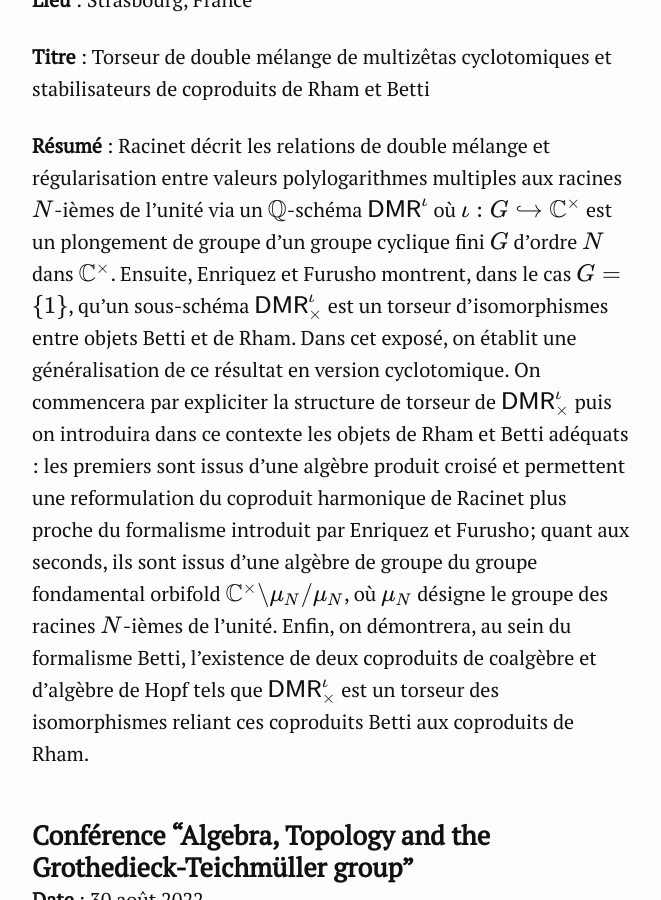
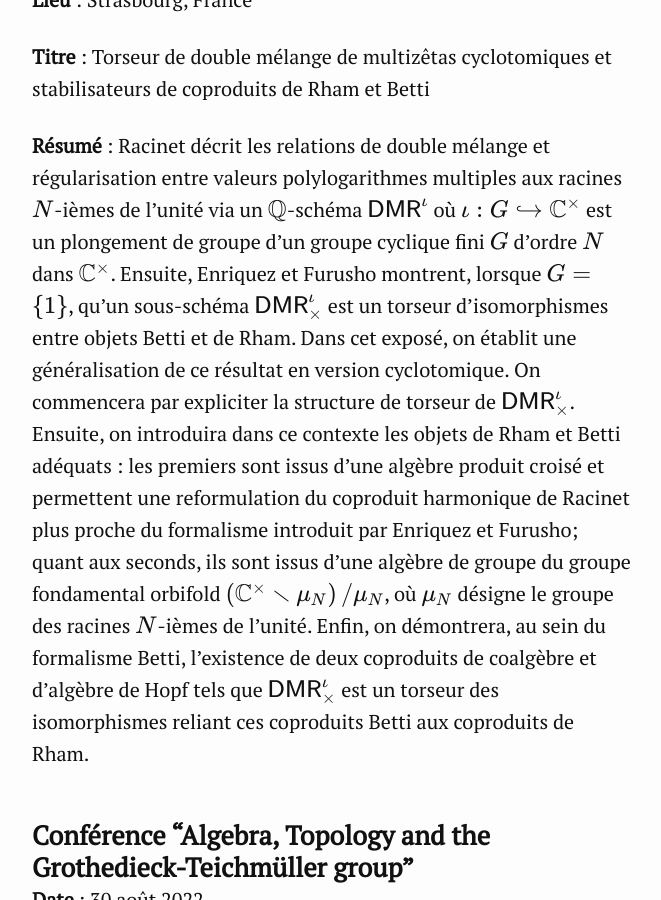
Before and after one commit to khalefyaddaden/khalefyaddaden.github.io, a Jekyll site: the page built from research.fr.markdown, in a window 1280 px wide and 900 px high, scrolled down 1925 px. Shown: the whole window, without its empty margins (308-969 px from the left). Built offline with Jekyll 4.4.1, drawn with Linux system fonts in a browser that asks for light colours; nearby versions of some CDN libraries.

Commit message:
Talk update 3

```diff
--- a/research.fr.markdown
+++ b/research.fr.markdown
@@ -31,7 +31,7 @@ Par ailleurs, pour $$G=\{1\}$$, Enriquez et Furusho montrent qu'un sous-schéma
 
 **Titre** : Torseur de double mélange de multizêtas cyclotomiques et stabilisateurs de coproduits de Rham et Betti
 
-**Résumé** : Racinet décrit les relations de double mélange et régularisation entre valeurs polylogarithmes multiples aux racines $$N$$-ièmes de l'unité via un $$\mathbb{Q}$$-schéma $$\mathsf{DMR}^{\iota}$$ où $$\iota : G \hookrightarrow \mathbb{C}^{\times}$$ est un plongement de groupe d'un groupe cyclique fini $$G$$ d'ordre $$N$$ dans $$\mathbb{C}^{\times}$$. Ensuite, Enriquez et Furusho montrent, dans le cas $$G=\{1\}$$, qu'un sous-schéma $$\mathsf{DMR}^{\iota}_{\times}$$ est un torseur d'isomorphismes entre objets Betti et de Rham. Dans cet exposé, on établit une généralisation de ce résultat en version cyclotomique. On commencera par expliciter la structure de torseur de $$\mathsf{DMR}^{\iota}_{\times}$$ puis on introduira dans ce contexte les objets de Rham et Betti adéquats : les premiers sont issus d'une algèbre produit croisé et permettent une reformulation du coproduit harmonique de Racinet plus proche du formalisme introduit par Enriquez et Furusho; quant aux seconds, ils sont issus d'une algèbre de groupe du groupe fondamental orbifold $$\mathbb{C}^{\times} \backslash \mu_{N} / \mu_{N}$$, où $$\mu_{N}$$ désigne le groupe des racines $$N$$-ièmes de l'unité. Enfin, on démontrera, au sein du formalisme Betti, l'existence de deux coproduits de coalgèbre et d'algèbre de Hopf tels que $$\mathsf{DMR}^{\iota}_{\times}$$ est un torseur des isomorphismes reliant ces coproduits Betti aux coproduits de Rham.
+**Résumé** : Racinet décrit les relations de double mélange et régularisation entre valeurs polylogarithmes multiples aux racines $$N$$-ièmes de l'unité via un $$\mathbb{Q}$$-schéma $$\mathsf{DMR}^{\iota}$$ où $$\iota : G \hookrightarrow \mathbb{C}^{\times}$$ est un plongement de groupe d'un groupe cyclique fini $$G$$ d'ordre $$N$$ dans $$\mathbb{C}^{\times}$$. Ensuite, Enriquez et Furusho montrent, lorsque $$G=\{1\}$$, qu'un sous-schéma $$\mathsf{DMR}^{\iota}_{\times}$$ est un torseur d'isomorphismes entre objets Betti et de Rham. Dans cet exposé, on établit une généralisation de ce résultat en version cyclotomique. On commencera par expliciter la structure de torseur de $$\mathsf{DMR}^{\iota}_{\times}$$. Ensuite, on introduira dans ce contexte les objets de Rham et Betti adéquats : les premiers sont issus d'une algèbre produit croisé et permettent une reformulation du coproduit harmonique de Racinet plus proche du formalisme introduit par Enriquez et Furusho; quant aux seconds, ils sont issus d'une algèbre de groupe du groupe fondamental orbifold $$\left(\mathbb{C}^{\times} \smallsetminus \mu_{N}\right) / \mu_{N}$$, où $$\mu_{N}$$ désigne le groupe des racines $$N$$-ièmes de l'unité. Enfin, on démontrera, au sein du formalisme Betti, l'existence de deux coproduits de coalgèbre et d'algèbre de Hopf tels que $$\mathsf{DMR}^{\iota}_{\times}$$ est un torseur des isomorphismes reliant ces coproduits Betti aux coproduits de Rham.
 
 ### Conférence "Algebra, Topology and the Grothedieck-Teichmüller group"
 **Date** : 30 août 2022
--- a/research.markdown
+++ b/research.markdown
@@ -31,7 +31,7 @@ Furthermore, for $$G=\{1\}$$, Enriquez and Furusho showed that a subscheme $$\ma
 
 **Title** : Double shuffle torsor of cyclotomic multizeta values and stabilizer de Rham and Betti coproducts
 
-**Abstract** : Racinet describes the double shuffle and regularization relations between multiple polylogarithm values at $$N$$<sup>th</sup> roots of unity via a $$\mathbb{Q}$$-scheme $$\mathsf{DMR}^{\iota}$$ where $$\iota : G \hookrightarrow \mathbb{C}^{\times}$$ is a group embedding from a finite cyclic group $$G$$ of order $$N$$ to $$\mathbb{C}^{\times}$$. Then, Enriquez and Furusho show, when $$G=\{1\}$$, that a  subscheme $$\mathsf{DMR}^{\iota}_{\times}$$ is a torsor of isomorphisms between Betti and de Rham objects. In this talk, we establish a cyclotomic generalization of this result. First, we explicit the torsor structure of $$\mathsf{DMR}^{\iota}_{\times}$$ then we introduce in this context the adequate de Rham and Betti objects : the former arise from a crossed product algebra and enables a reformulation of Racinet's harmonic coproduct closer to the formalism introduced by Enriquez and Furusho; the latter, on the other hand, arise from a group algebra of the orbifold fundamental group $$\mathbb{C}^{\times} \setminus \mu_{N} / \mu_{N}$$, where $$\mu_{N}$$ is the group of $$N$$<sup>th</sup> roots of unity. Finally, we show the existence of a coalgebra and Hopf algebra coproduct such that $$\mathsf{DMR}^{\iota}_{\times}$$ is a torsor of isomorphisms relying these Betti coproducts to their de Rham counterparts.
+**Abstract** : Racinet describes the double shuffle and regularization relations between multiple polylogarithm values at $$N$$<sup>th</sup> roots of unity via a $$\mathbb{Q}$$-scheme $$\mathsf{DMR}^{\iota}$$ where $$\iota : G \hookrightarrow \mathbb{C}^{\times}$$ is a group embedding from a finite cyclic group $$G$$ of order $$N$$ to $$\mathbb{C}^{\times}$$. Then, Enriquez and Furusho show, when $$G=\{1\}$$, that a  subscheme $$\mathsf{DMR}^{\iota}_{\times}$$ is a torsor of isomorphisms between Betti and de Rham objects. In this talk, we establish a cyclotomic generalization of this result. First, we explicit the torsor structure of $$\mathsf{DMR}^{\iota}_{\times}$$. Then, we introduce in this context the adequate de Rham and Betti objects : the former arise from a crossed product algebra and enables a reformulation of Racinet's harmonic coproduct closer to the formalism introduced by Enriquez and Furusho; the latter, on the other hand, arise from a group algebra of the orbifold fundamental group $$\left(\mathbb{C}^{\times} \smallsetminus \mu_{N}\right) / \mu_{N}$$, where $$\mu_{N}$$ is the group of $$N$$<sup>th</sup> roots of unity. Finally, we show the existence of a coalgebra and Hopf algebra coproduct such that $$\mathsf{DMR}^{\iota}_{\times}$$ is a torsor of isomorphisms relying these Betti coproducts to their de Rham counterparts.
 
 ### The "Algebra, Topology and the Grothedieck-Teichmüller group" conference
 **Date** : August 30<sup>th</sup>, 2022
```
